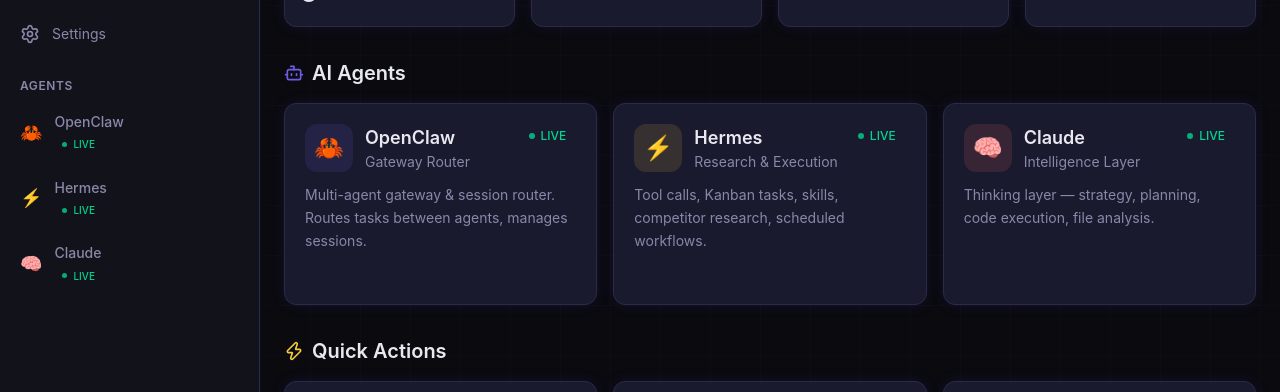
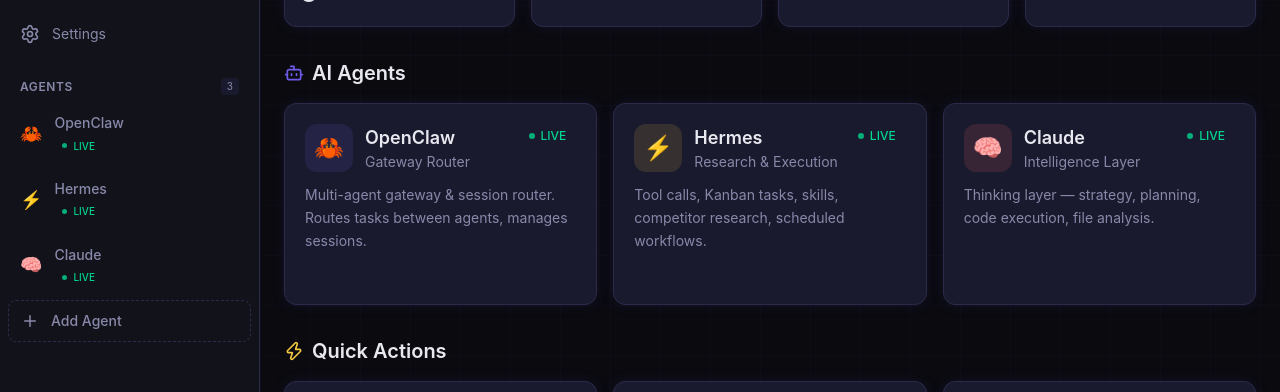
Before and after one commit to arisecrewyes/agent-os, a Next.js app: page / in a window 1280 px wide. Shown: the part 195-587 px from the top of the page. Built offline with nearby package versions, Linux system fonts and the light colour scheme.

Commit message:
Update Sidebar: Add Agent button, custom agents, delete support

```diff
--- a/src/components/Sidebar.tsx
+++ b/src/components/Sidebar.tsx
@@ -5,10 +5,11 @@
 import { usePathname } from "next/navigation";
 import {
   LayoutDashboard, Bot, Target, BookOpen, Settings,
-  ChevronLeft, ChevronRight
+  ChevronLeft, ChevronRight, Plus, Trash2
 } from "lucide-react";
 import { useState } from "react";
 import StatusBadge from "./StatusBadge";
+import AddAgentModal from "./AddAgentModal";
 
 interface Agent {
   id: string;
@@ -18,28 +19,44 @@
   status: "live" | "degraded" | "offline" | "busy";
   description: string;
   color: string;
+  repoUrl?: string;
 }
 
 interface SidebarProps {
   agents: Agent[];
   activeAgent: string | null;
   onSelectAgent: (id: string | null) => void;
+  onAddAgent?: (agent: Omit<Agent, "status">) => void;
+  onRemoveAgent?: (id: string) => void;
 }
 
-export default function Sidebar({ agents, activeAgent, onSelectAgent }: SidebarProps) {
+export default function Sidebar({
+  agents,
+  activeAgent,
+  onSelectAgent,
+  onAddAgent,
+  onRemoveAgent,
+}: SidebarProps) {
   const [collapsed, setCollapsed] = useState(false);
+  const [showAddModal, setShowAddModal] = useState(false);
+  const [hoveredAgent, setHoveredAgent] = useState<string | null>(null);
   const pathname = usePathname();
 
   const isHome = pathname === "/";
 
   const navItems = [
-    { id: null, label: "Mission Control", icon: <LayoutDashboard size={20} />, href: "/" },
-    { id: "goals", label: "Goals", icon: <Target size={20} />, href: "/goals" },
-    { id: "journal", label: "Journal", icon: <BookOpen size={20} />, href: "/journal" },
-    { id: "settings", label: "Settings", icon: <Settings size={20} />, href: "/settings" },
+    { label: "Mission Control", icon: <LayoutDashboard size={20} />, href: "/" },
+    { label: "Goals", icon: <Target size={20} />, href: "/goals" },
+    { label: "Journal", icon: <BookOpen size={20} />, href: "/journal" },
+    { label: "Settings", icon: <Settings size={20} />, href: "/settings" },
   ];
 
+  const handleAddAgent = (agent: Omit<Agent, "status">) => {
+    onAddAgent?.({ ...agent, status: "live" });
+  };
+
   return (
+    <>
       <motion.aside
         animate={{ width: collapsed ? 68 : 260 }}
         transition={{ duration: 0.2 }}
@@ -65,16 +82,16 @@
         {/* Main Nav */}
         <nav className="p-2 space-y-1">
           {navItems.map((item) => {
-          const isActive = item.href === "/" ? isHome : pathname.startsWith(item.href);
+            const isActive =
+              item.href === "/" ? isHome && !activeAgent : pathname.startsWith(item.href);
 
             if (item.href === "/") {
-            // Mission Control — resets to home
               return (
                 <button
                   key={item.label}
                   onClick={() => onSelectAgent(null)}
                   className={`w-full flex items-center gap-3 px-3 py-2.5 rounded-lg transition-colors text-sm ${
-                  isHome && !activeAgent
+                    isActive
                       ? "bg-[var(--accent)]/20 text-[var(--accent)]"
                       : "text-[var(--text-secondary)] hover:bg-[var(--bg-card)] hover:text-[var(--text-primary)]"
                   }`}
@@ -85,7 +102,6 @@
               );
             }
 
-          // Goals, Journal, Settings — use Link for proper routing
             return (
               <Link
                 key={item.label}
@@ -106,14 +122,22 @@
         {/* Agents Section */}
         <div className="flex-1 overflow-y-auto p-2">
           {!collapsed && (
-          <div className="text-xs font-semibold text-[var(--text-secondary)] uppercase tracking-wider px-3 py-2">
-            Agents
+            <div className="text-xs font-semibold text-[var(--text-secondary)] uppercase tracking-wider px-3 py-2 flex items-center justify-between">
+              <span>Agents</span>
+              <span className="text-[10px] font-normal normal-case tracking-normal bg-[var(--bg-card)] px-1.5 py-0.5 rounded">
+                {agents.length}
+              </span>
             </div>
           )}
           <div className="space-y-1">
             {agents.map((agent) => (
+              <div
+                key={agent.id}
+                className="relative group/agent"
+                onMouseEnter={() => setHoveredAgent(agent.id)}
+                onMouseLeave={() => setHoveredAgent(null)}
+              >
                 <button
-              key={agent.id}
                   onClick={() => onSelectAgent(agent.id)}
                   className={`w-full flex items-center gap-3 px-3 py-2.5 rounded-lg transition-colors text-sm ${
                     activeAgent === agent.id
@@ -129,7 +153,33 @@
                     </div>
                   )}
                 </button>
+                {/* Delete button for custom agents */}
+                {!collapsed &&
+                  hoveredAgent === agent.id &&
+                  agent.id.startsWith("custom-") &&
+                  onRemoveAgent && (
+                    <button
+                      onClick={(e) => {
+                        e.stopPropagation();
+                        onRemoveAgent(agent.id);
+                      }}
+                      className="absolute right-2 top-1/2 -translate-y-1/2 p-1 rounded bg-[var(--bg-card)] text-[var(--text-secondary)] hover:text-red-400 hover:bg-red-500/10 transition-colors z-10"
+                      title="Remove agent"
+                    >
+                      <Trash2 size={12} />
+                    </button>
+                  )}
+              </div>
             ))}
+
+            {/* Add Agent Button */}
+            <button
+              onClick={() => setShowAddModal(true)}
+              className="w-full flex items-center gap-3 px-3 py-2.5 rounded-lg transition-colors text-sm border border-dashed border-[var(--border)] text-[var(--text-secondary)] hover:border-[var(--accent)]/50 hover:text-[var(--accent)] hover:bg-[var(--accent)]/5 mt-1"
+            >
+              <Plus size={18} className="shrink-0" />
+              {!collapsed && <span className="font-medium">Add Agent</span>}
+            </button>
           </div>
         </div>
 
@@ -141,5 +191,12 @@
           {collapsed ? <ChevronRight size={18} /> : <ChevronLeft size={18} />}
         </button>
       </motion.aside>
+
+      <AddAgentModal
+        open={showAddModal}
+        onClose={() => setShowAddModal(false)}
+        onAdd={handleAddAgent}
+      />
+    </>
   );
 }
```
Lines whose indentation alone changed are shown as unchanged.
